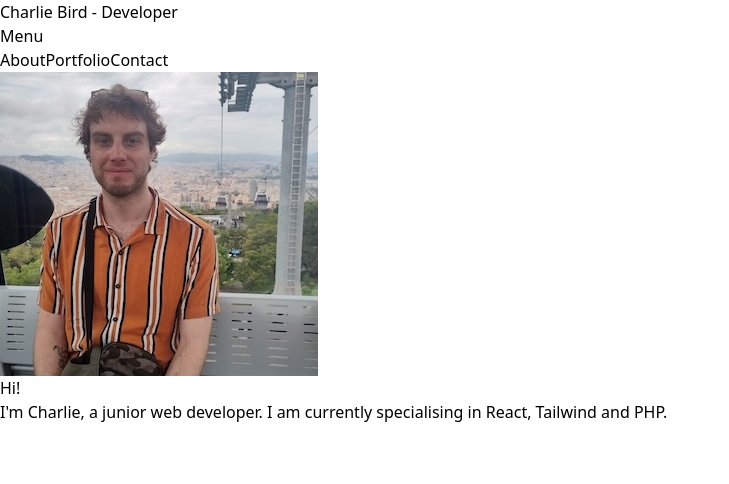
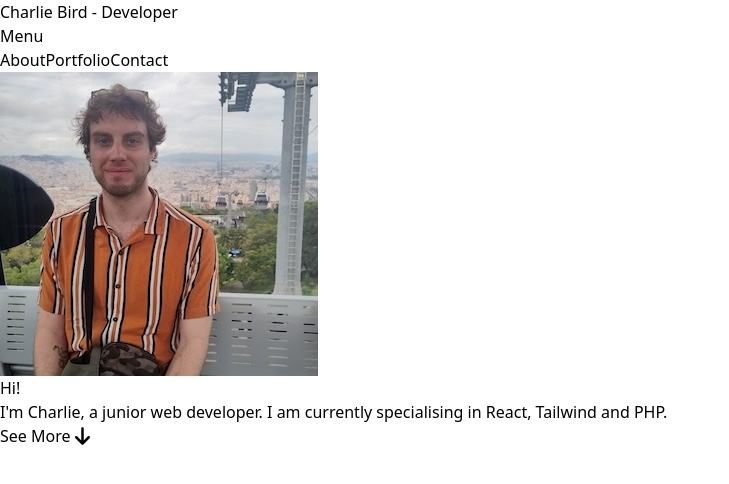
Before and after one commit to cbvvrd/portfolio, a React (Vite) app: page / in a window 1280 px wide. Shown: the top 484 px of the page, without its empty margins (0-729 px from the left). Built offline with nearby package versions, Linux system fonts and the light colour scheme.

Commit message:
installed fontawesome package and added arrow icon

```diff
--- a/package.json
+++ b/package.json
@@ -10,6 +10,11 @@
     "preview": "vite preview"
   },
   "dependencies": {
+    "@fortawesome/fontawesome-svg-core": "^6.7.2",
+    "@fortawesome/free-brands-svg-icons": "^6.7.2",
+    "@fortawesome/free-regular-svg-icons": "^6.7.2",
+    "@fortawesome/free-solid-svg-icons": "^6.7.2",
+    "@fortawesome/react-fontawesome": "^0.2.2",
     "react": "^18.3.1",
     "react-dom": "^18.3.1"
   },
--- a/src/components/Header/index.jsx
+++ b/src/components/Header/index.jsx
@@ -5,7 +5,7 @@ function Header() {
     const [hiddenLinks, setHiddenLinks] = useState(true);
 
     function toggleMenu() {
-        hiddenLinks ? setHiddenLinks(false) : setHiddenLinks(true);
+        setHiddenLinks(prev => !prev);
     }
 
     return (
--- a/src/components/Introduction/index.jsx
+++ b/src/components/Introduction/index.jsx
@@ -1,4 +1,5 @@
-
+import { FontAwesomeIcon } from '@fortawesome/react-fontawesome'
+import { faArrowDown } from '@fortawesome/free-solid-svg-icons'
 
 function Introduction() {
     return (
@@ -8,6 +9,7 @@ function Introduction() {
                 <div className="flex flex-col items-center gap-2">
                     <span className="text-2xl font-semibold">Hi!</span>
                     <p className="bg-black text-white text-lg text-center p-3">I'm Charlie, a junior web developer. I am currently specialising in React, Tailwind and PHP.</p>
+                    <p className="text-xl font-semibold">See More <FontAwesomeIcon icon={faArrowDown} size="lg"/></p>
                 </div>
             </div>
         </div>
```
Also changed, not shown: 1 other file (tests, documents, lock files or other folders).
